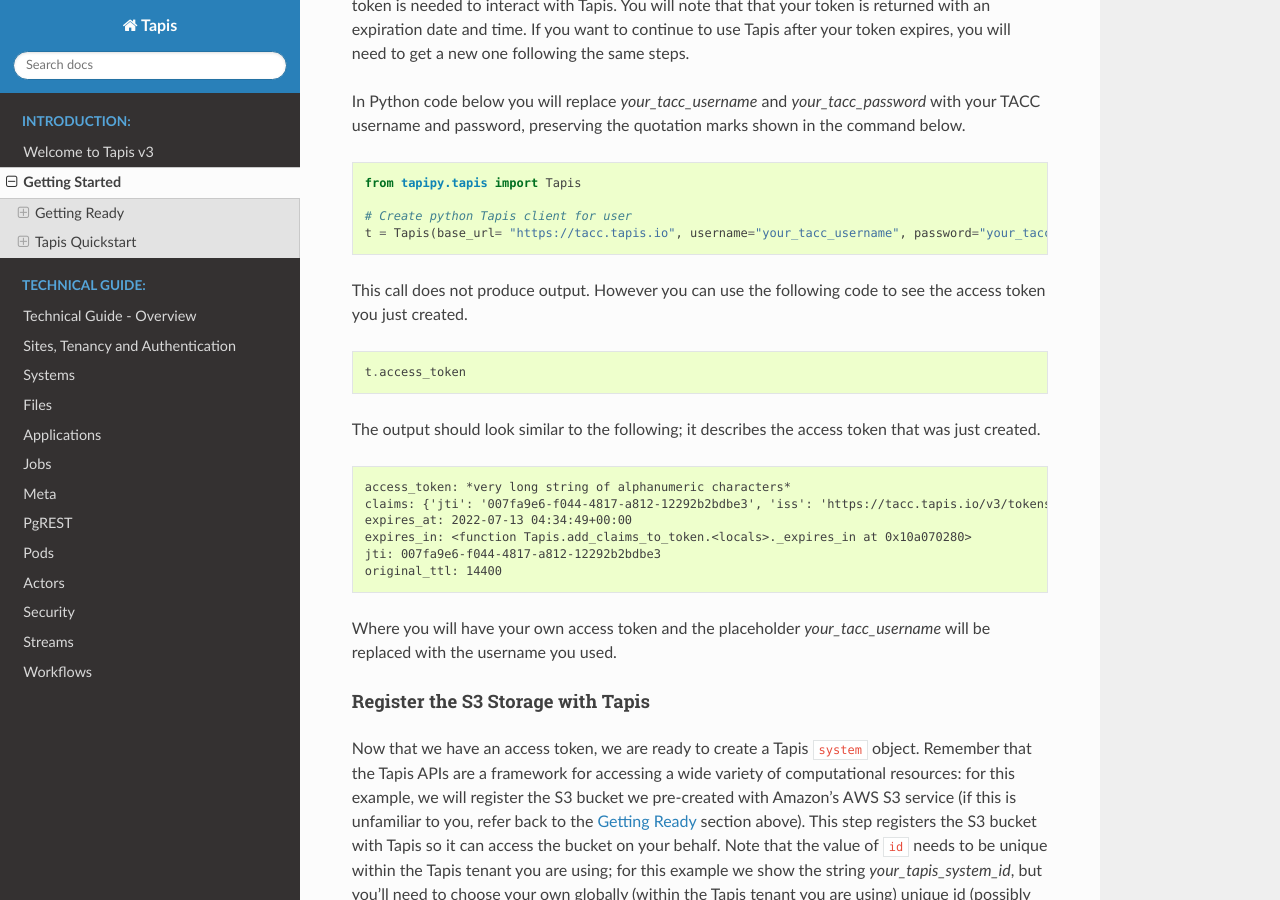
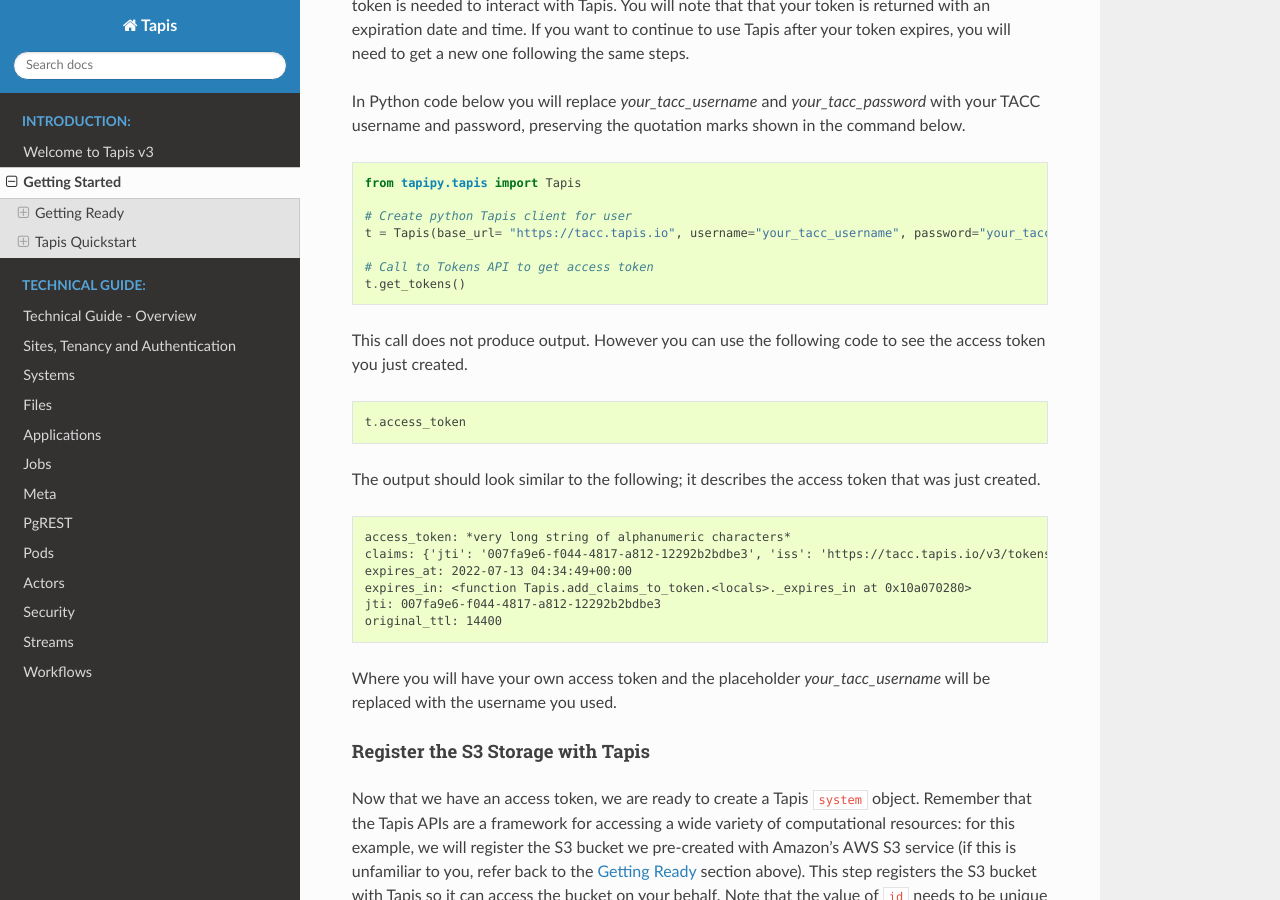
Before and after one commit to tapis-project/documentation, a Sphinx documentation site: the page built from source/getting-started/index.rst, in a window 1280 px wide and 900 px high, scrolled down 1775 px. Built offline with Sphinx 7.4.7 and the Read the Docs theme 2.0.0, drawn with Linux system fonts in a browser that asks for light colours.

Commit message:
Add get_tokens to getting started doc

```diff
--- a/source/getting-started/index.rst
+++ b/source/getting-started/index.rst
@@ -68,6 +68,9 @@
 
   # Create python Tapis client for user
   t = Tapis(base_url= "https://tacc.tapis.io", username="your_tacc_username", password="your_tacc_password")
+
+  # Call to Tokens API to get access token
+  t.get_tokens()
 
 This call does not produce output. However you can use the following code to see the access token you just created.
 
```
